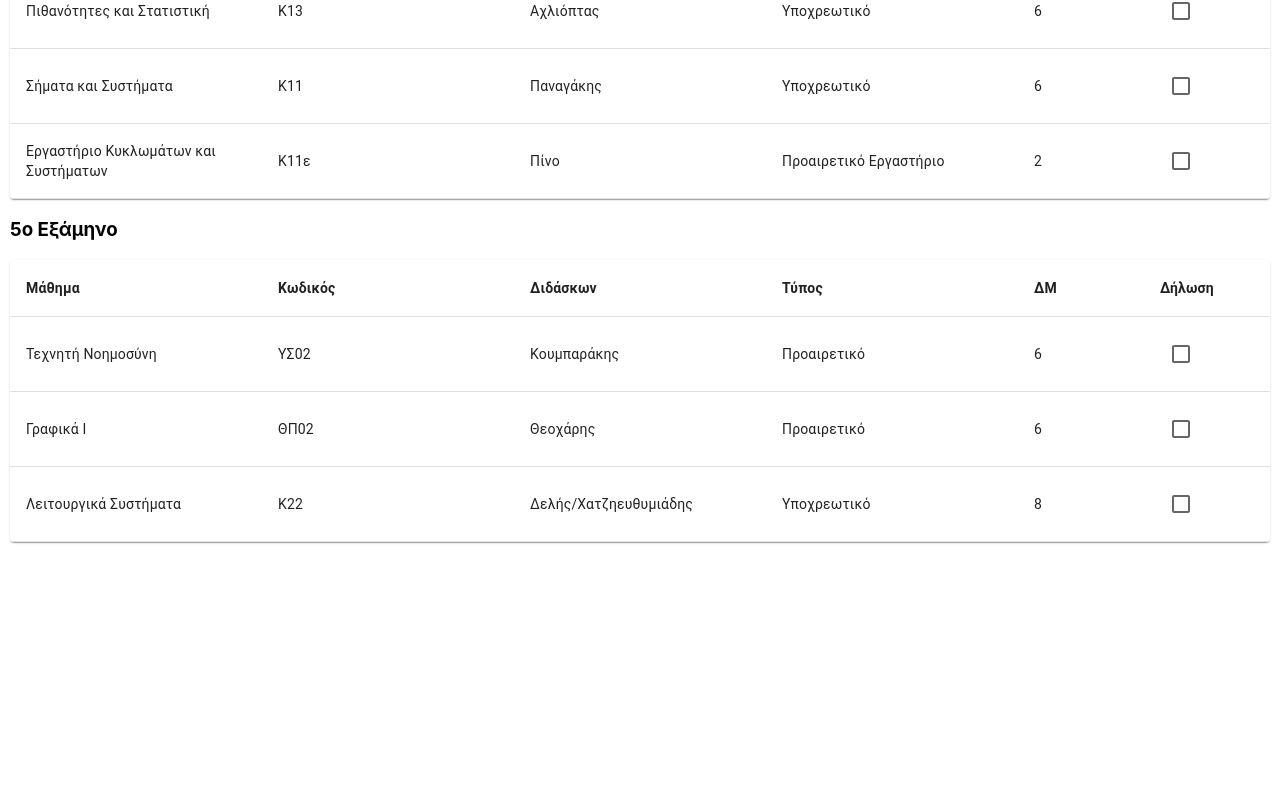
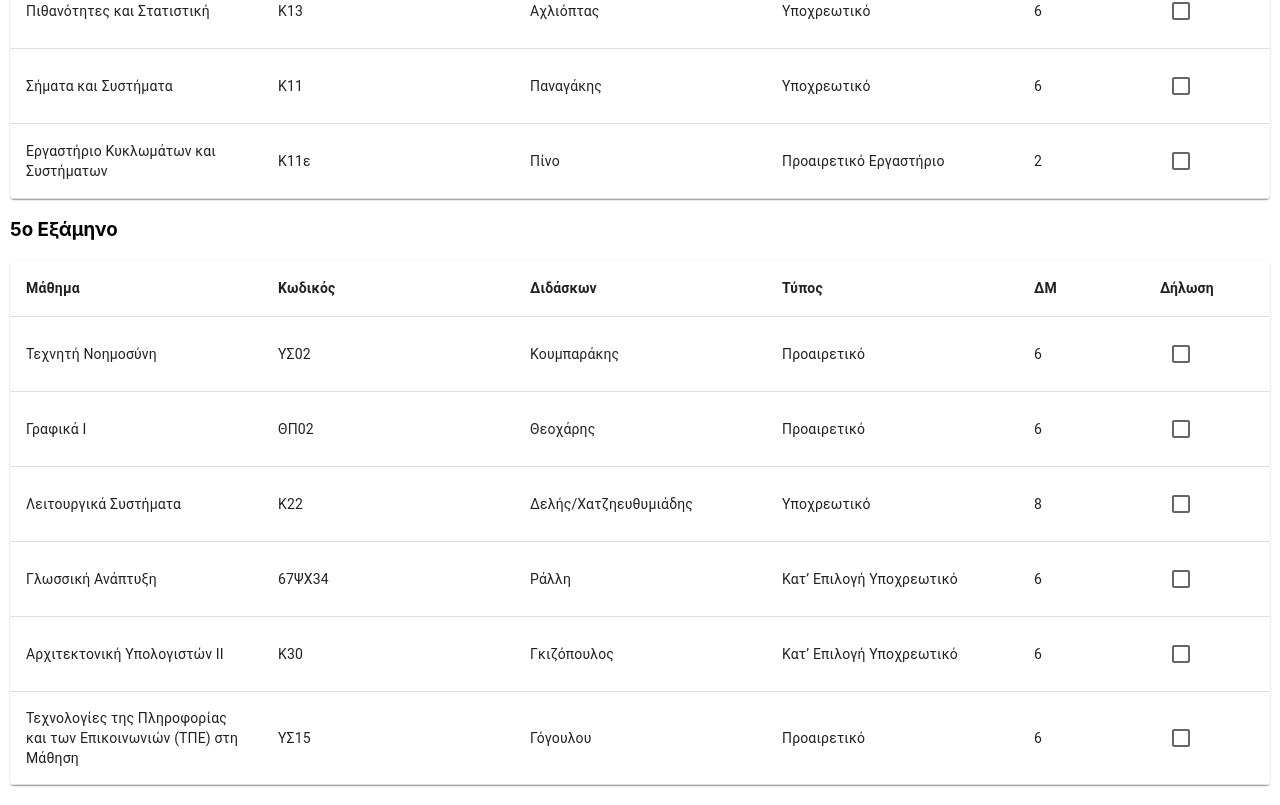
Before and after one commit to mgiannopoulos24/mystudiesv2, a React (Create React App) app: page /MainStud/CoursesDec in a window 1280 px wide. Shown: the part 1411-2216 px from the top of the page. Before the commit the page ends 1973 px from the top, so only its background shows below. Built offline with nearby package versions, Linux system fonts and the light colour scheme; no server answers.

Commit message:
Added Easter Eggs

```diff
--- a/src/Declarations/CoursesDec/CoursesDec.jsx
+++ b/src/Declarations/CoursesDec/CoursesDec.jsx
@@ -51,6 +51,9 @@ const rowsSem5=[
     createData('Τεχνητή Νοημοσύνη','ΥΣ02', 'Κουμπαράκης','Προαιρετικό', 6,),
     createData('Γραφικά Ι','ΘΠ02','Θεοχάρης','Προαιρετικό',6),
     createData('Λειτουργικά Συστήματα','Κ22','Δελής/Χατζηευθυμιάδης','Υποχρεωτικό',8,),
+    createData('Γλωσσική Ανάπτυξη','67ΨΧ34','Ράλλη','Κατ’ Επιλογή Υποχρεωτικό',6,),
+    createData('Αρχιτεκτονική Υπολογιστών ΙΙ','Κ30','Γκιζόπουλος','Κατ’ Επιλογή Υποχρεωτικό',6,),
+    createData('Τεχνολογίες της Πληροφορίας και των Επικοινωνιών (ΤΠΕ) στη Μάθηση','ΥΣ15','Γόγουλου','Προαιρετικό',6,),
 ]
 const CoursesDec=()=>{
     const [checkedCourses, setCheckedCourses] = useState([]);
```
